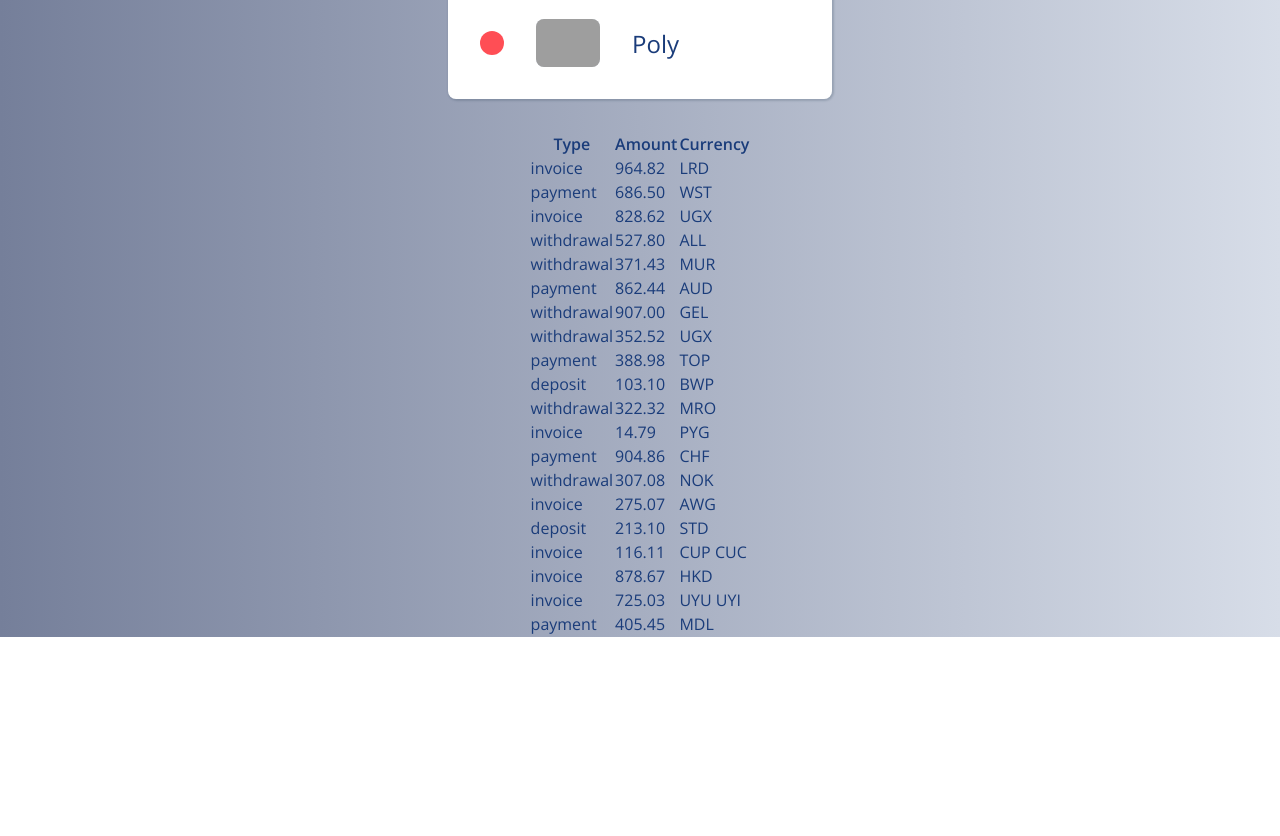
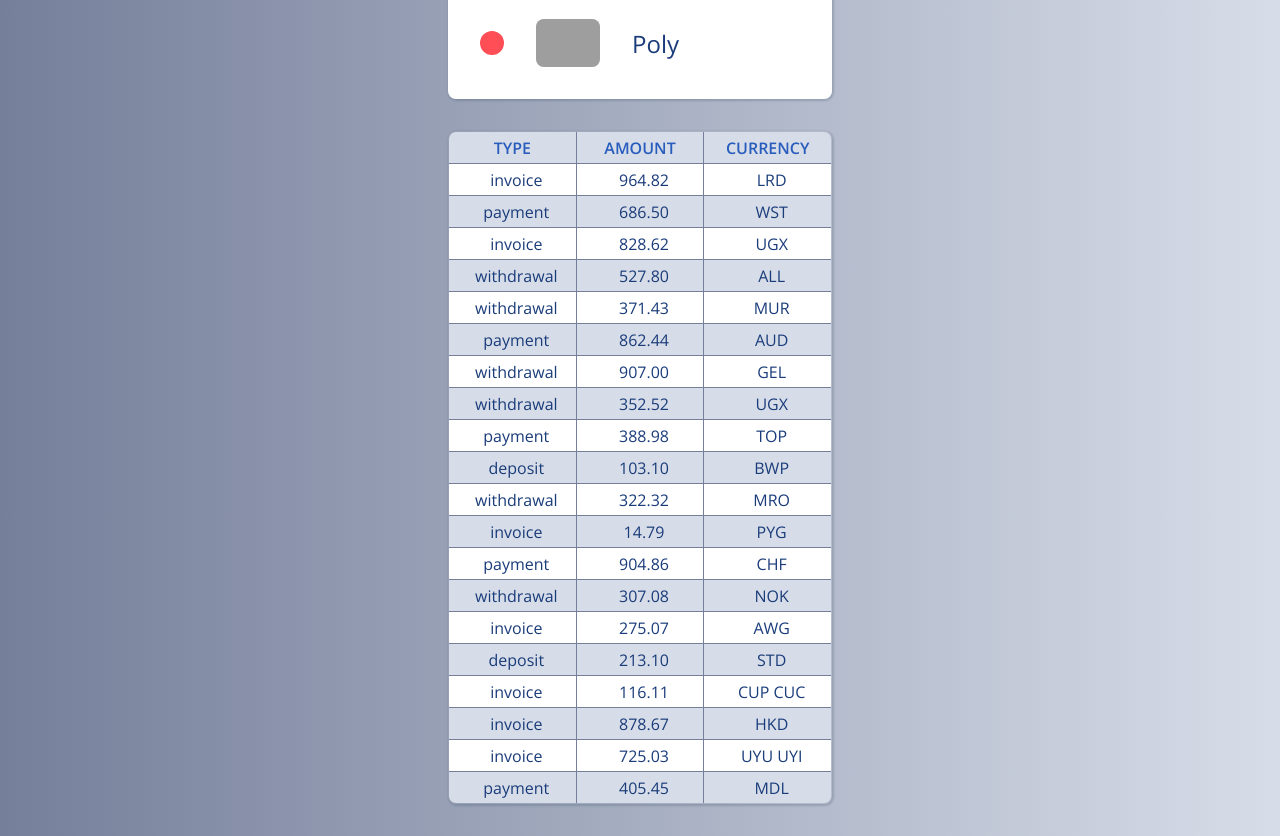
Before and after one commit to YuKcoder/goit-react-hw-01-components, a React (Create React App) app: page / in a window 1280 px wide. Shown: the part 1260-2096 px from the top of the page. Before the commit the page ends 1897 px from the top, so only its background shows below. Built offline with nearby package versions, Linux system fonts and the light colour scheme; grey boxes are pictures that could not be loaded.

Commit message:
Adds style for TransactionHistory

```diff
--- a/src/components/Profile/Profile.styled.jsx
+++ b/src/components/Profile/Profile.styled.jsx
@@ -37,7 +37,7 @@ export const Location = styled(Tag)``;
 
 export const Stats = styled.ul`
   display: flex;
-  border-top: 1px solid #a8c5e0;
+  border-top: 1px solid #757f9a;
   background-color: #d7dde8;
 `;
 
@@ -47,7 +47,7 @@ export const Insight = styled.li`
   justify-content: center;
   flex-basis: calc(100% / 3);
   height: 5rem;
-  border-right: 1px solid #a8c5e0;
+  border-right: 1px solid #757f9a;
 
   :last-child {
     border: none;
--- a/src/components/TransactionHistory/TransactionHistory.jsx
+++ b/src/components/TransactionHistory/TransactionHistory.jsx
@@ -1,28 +1,36 @@
 import PropTypes from 'prop-types';
+import {
+  TransactionTable,
+  TableHead,
+  HeadRow,
+  HeadData,
+  BodyRow,
+  BodyColumn,
+} from './TransactionHistory.styled';
 
 export default function TransactionHistory({ items }) {
   return (
-    <table>
-      <thead>
-        <tr>
-          <th>Type</th>
-          <th>Amount</th>
-          <th>Currency</th>
-        </tr>
-      </thead>
+    <TransactionTable>
+      <TableHead>
+        <HeadRow>
+          <HeadData>Type</HeadData>
+          <HeadData>Amount</HeadData>
+          <HeadData>Currency</HeadData>
+        </HeadRow>
+      </TableHead>
 
       <tbody>
-        {items.map(item => {
+        {items.map((item, i) => {
           return (
-            <tr key={item.id}>
-              <td>{item.type}</td>
-              <td>{item.amount}</td>
-              <td>{item.currency}</td>
-            </tr>
+            <BodyRow key={item.id} even={(i + 1) % 2 !== 1}>
+              <BodyColumn>{item.type}</BodyColumn>
+              <BodyColumn>{item.amount}</BodyColumn>
+              <BodyColumn>{item.currency}</BodyColumn>
+            </BodyRow>
           );
         })}
       </tbody>
-    </table>
+    </TransactionTable>
   );
 }
 
--- /dev/null
+++ b/src/components/TransactionHistory/TransactionHistory.styled.jsx
@@ -0,0 +1,36 @@
+import styled from 'styled-components';
+
+export const TransactionTable = styled.table`
+  overflow: hidden;
+  width: 30vw;
+  margin-bottom: 2rem;
+  border-collapse: collapse;
+  border: 1px solid #757f9a;
+  border-radius: 0.5rem;
+  box-shadow: 1px 1px 2px 1px rgba(34, 60, 80, 0.2);
+`;
+
+export const TableHead = styled.thead`
+  background: #d7dde8;
+  color: #285cbd;
+  text-transform: uppercase;
+`;
+
+export const HeadRow = styled.tr`
+  height: 2rem;
+`;
+
+export const HeadData = styled.th`
+  border: 1px solid #757f9a;
+  width: calc(90% / 3);
+`;
+
+export const BodyRow = styled(HeadRow)`
+  background: ${props => (props.even ? '#d7dde8' : '#fff')};
+`;
+
+export const BodyColumn = styled.td`
+  text-align: center;
+  padding-left: 0.5rem;
+  border: 1px solid #757f9a;
+`;
```
